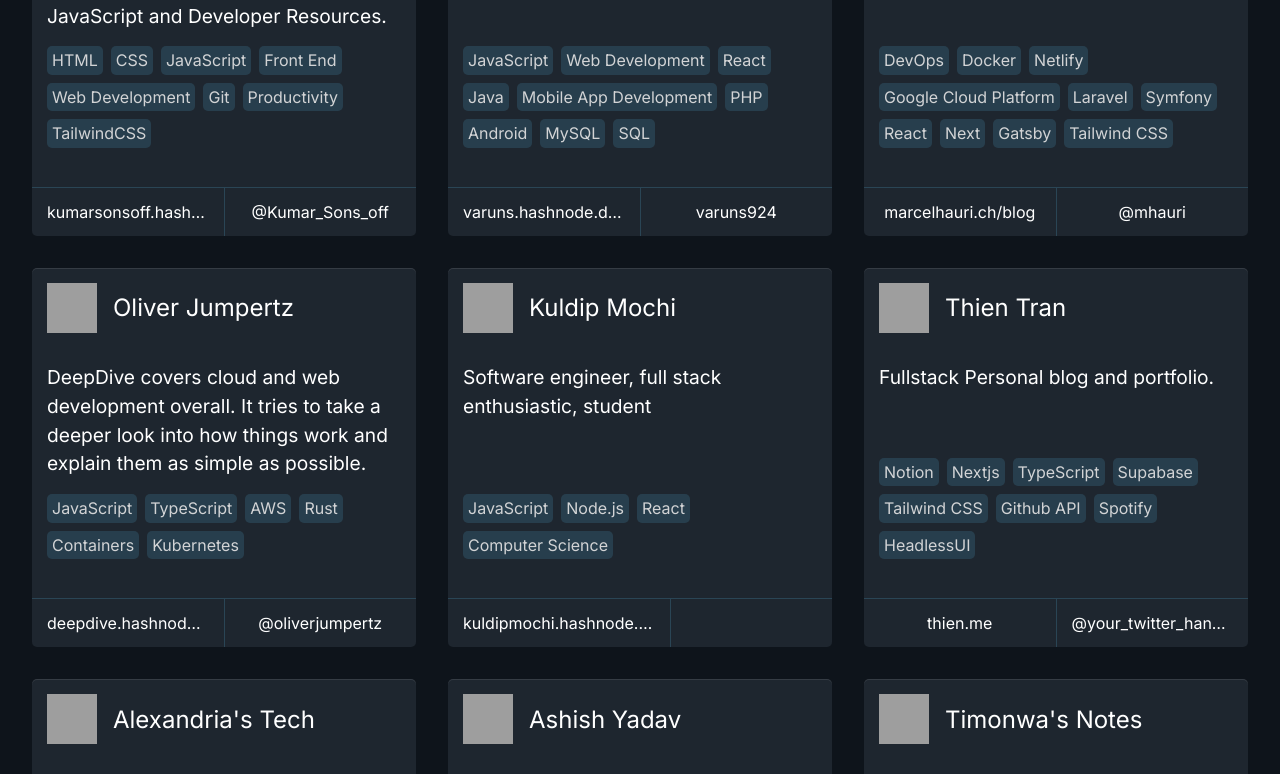
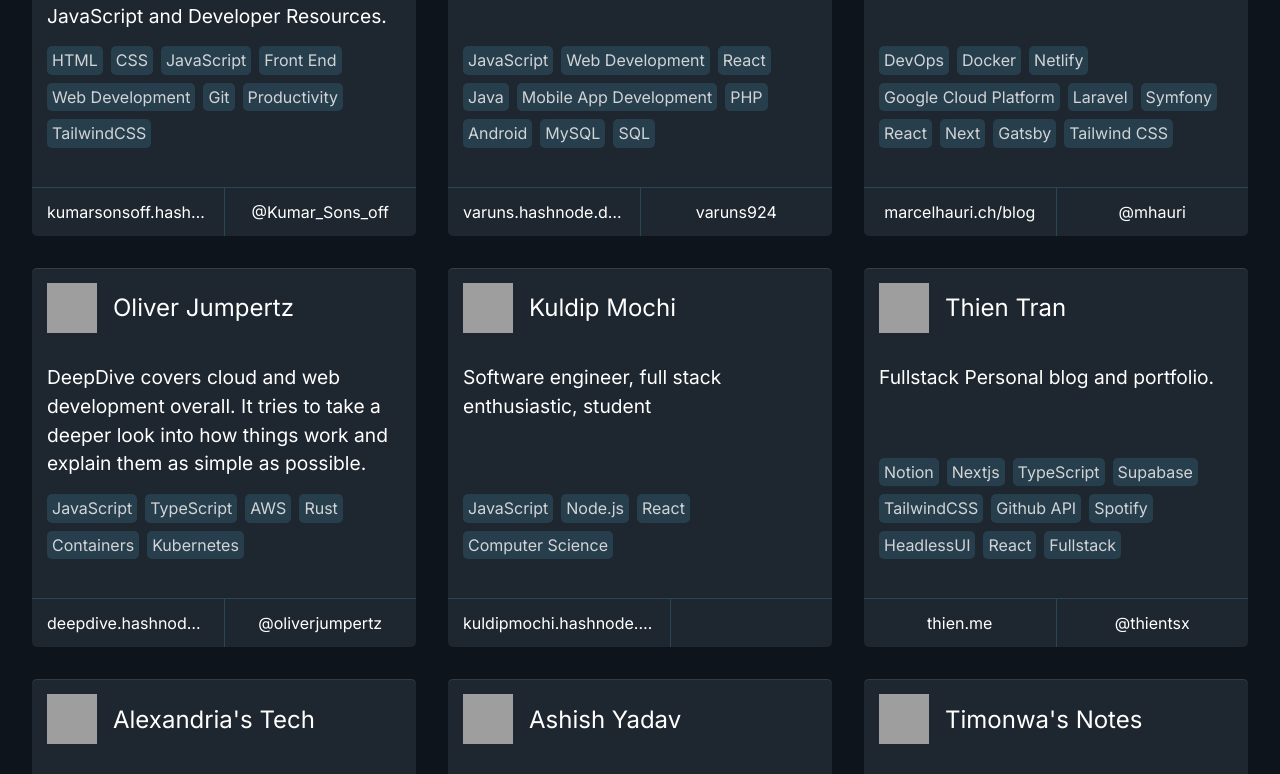
Before and after one commit to markodenic/awesome-tech-blogs, a Nuxt app: page / in a window 1280 px wide. Shown: the part 2003-2777 px from the top of the page. Built offline with nearby package versions, Linux system fonts and the light colour scheme; grey boxes are pictures that could not be loaded.

Commit message:
add twitter for thien.me

```diff
--- a/data.js
+++ b/data.js
@@ -3002,7 +3002,7 @@ module.exports = [
     name: 'Thien Tran',
     description: 'Fullstack Personal blog and portfolio.',
     url: 'https://thien.me',
-    twitter: '@your_twitter_handle',
-    tags: ['Notion', 'Nextjs', 'TypeScript', 'Supabase', 'Tailwind CSS', 'Github API', 'Spotify', 'HeadlessUI'],
+    twitter: '@thientsx',
+    tags: ['Notion', 'Nextjs', 'TypeScript', 'Supabase', 'TailwindCSS', 'Github API', 'Spotify', 'HeadlessUI', 'React', 'Fullstack'],
 }
 ];
```
